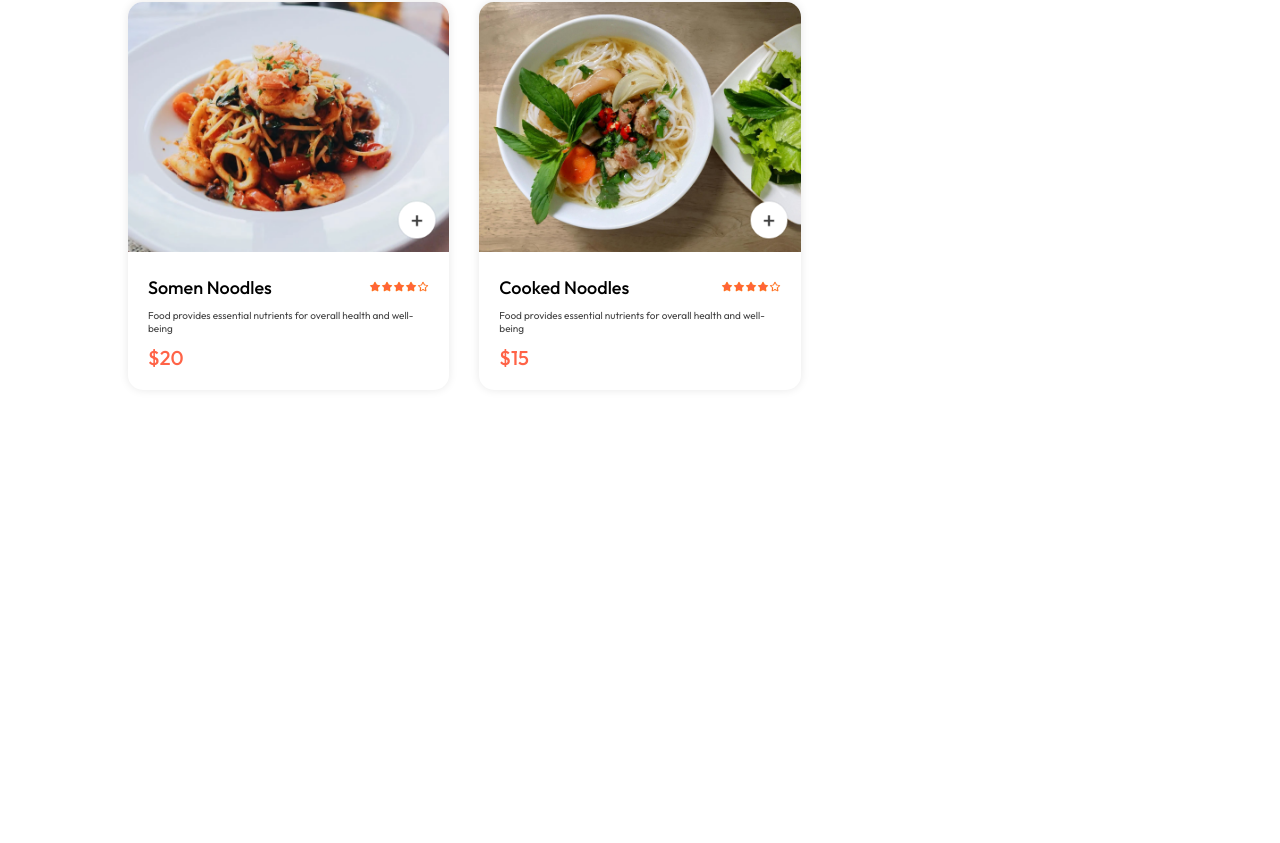
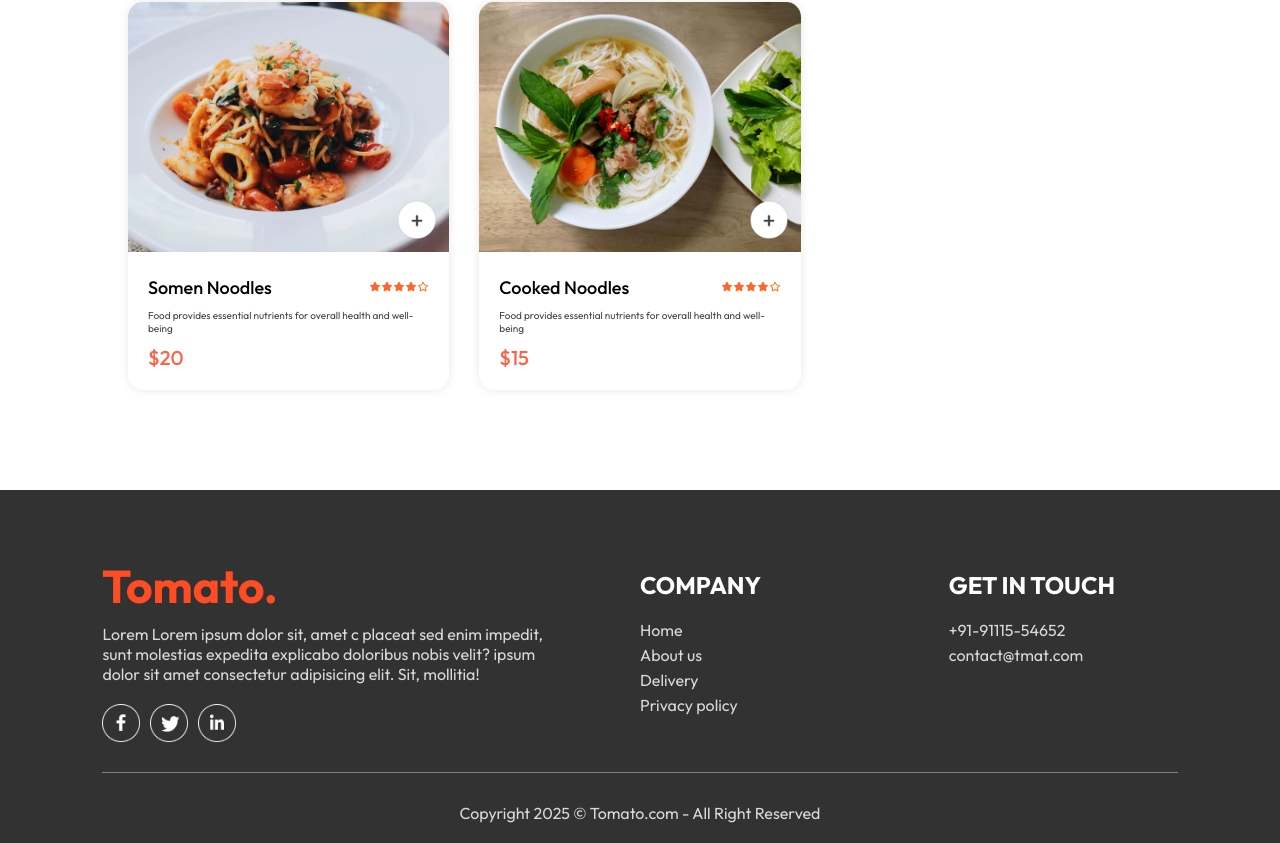
Before and after one commit to mdzaidalam-code/tomato-food-app, a React (Vite) app: page / in a window 1280 px wide. Shown: the part 5177-6020 px from the top of the page. Before the commit the page ends 5597 px from the top, so only its background shows below. Built offline with nearby package versions, Linux system fonts and the light colour scheme; a web font is replaced by a local one.

Commit message:
added footer content

```diff
--- a/src/App.jsx
+++ b/src/App.jsx
@@ -4,9 +4,11 @@
 import Home from './pages/Home/Home'
 import Cart from './pages/Cart/Cart'
 import PlacedOrder from './pages/placedOrder/PlacedOrder'
+import Footer from './components/Footer/Footer'
 
 const App = () => {
   return (
+    <>
     <div className='app'>
       <Navbar/>
       <Routes>
@@ -14,8 +16,9 @@
          <Route path='/cart' element={<Cart/>}/>
          <Route path='/order' element={<PlacedOrder/>}/>
       </Routes>
-
     </div>
+    <Footer/>
+    </>
     )
 }
 
--- /dev/null
+++ b/src/components/Footer/Footer.css
@@ -0,0 +1,53 @@
+.footer{
+  color: #d9d9d9;
+  background-color: #323232;
+  display: flex;
+  flex-direction: column;
+  align-items: center;
+  gap: 20px;
+  padding: 20px 8vw;
+  padding-top: 80px;
+  margin-top: 100px;
+}
+
+.footer-content{
+  display: grid;
+  grid-template-columns: 2fr 1fr 1fr;
+  width: 100%;
+  gap: 80px;
+}
+
+.footer-content-left ,.footer-content-center,.footer-content-right{
+  display: flex;
+  flex-direction: column;
+  align-items: start;
+  gap: 20px;
+}
+
+.footer-content-center li,.footer-content-right li{
+  list-style: none;
+  margin-bottom: 5px;
+  cursor: pointer;
+}
+
+.footer-content-center h2,.footer-content-right h2{
+  color: white;
+}
+
+.footer-social-icons{
+  display: flex;
+  width: 30px;
+  gap: 10px;
+}
+
+.footer-social-icons img{
+  width: 38px;
+}
+
+.footer hr{
+  width: 100%;
+  height: 1px;
+  background-color: grey;
+  border: none;
+  margin: 10px 0;
+}
--- /dev/null
+++ b/src/components/Footer/Footer.jsx
@@ -0,0 +1,47 @@
+import React from 'react'
+import './Footer.css'
+import { assets } from '../../assets/frontend_assets/assets'
+const Footer = () => {
+  return (
+    <div className='footer'>
+      <div className="footer-content">
+        <div className="footer-content-left">
+          <img src={assets.logo} alt="" />
+
+          <p>
+            Lorem Lorem ipsum dolor sit, amet c placeat sed enim impedit, sunt  molestias expedita explicabo doloribus nobis velit? ipsum dolor sit amet consectetur adipisicing elit. Sit, mollitia!
+          </p>
+          <div className="footer-social-icons">
+            <img src={assets.facebook_icon} alt="" />
+            <img src={assets.twitter_icon} alt="" />
+            <img src={assets.linkedin_icon} alt="" />
+          </div>
+        </div>
+
+        <div className="footer-content-center">
+          <h2>COMPANY</h2>
+          <ul>
+            <li>Home</li>
+            <li>About us</li>
+            <li>Delivery</li>
+            <li>Privacy policy</li>
+          </ul>
+        </div>
+
+        <div className="footer-content-right">
+          <h2>GET IN TOUCH</h2>
+          <ul>
+            <li>+91-91115-54652</li>
+            <li>contact@tmat.com</li>
+          </ul>
+        </div>
+      </div>
+      <hr />
+      <p className="footer-copyrght">
+        Copyright 2025 © Tomato.com - All Right Reserved
+      </p>
+    </div>
+  )
+}
+
+export default Footer
--- a/src/pages/Home/Home.jsx
+++ b/src/pages/Home/Home.jsx
@@ -3,6 +3,7 @@
 import Header from '../../components/Header/Header'
 import ExploreMenu from '../../components/ExploreMenu/ExploreMenu'
 import FoodDisplay from '../../components/DisplayFood/FoodDisplay';
+import Footer from '../../components/Footer/Footer';
 
 
 function Home() {
```
Also changed, not shown: Footer.css (added), Footer.jsx (added).
